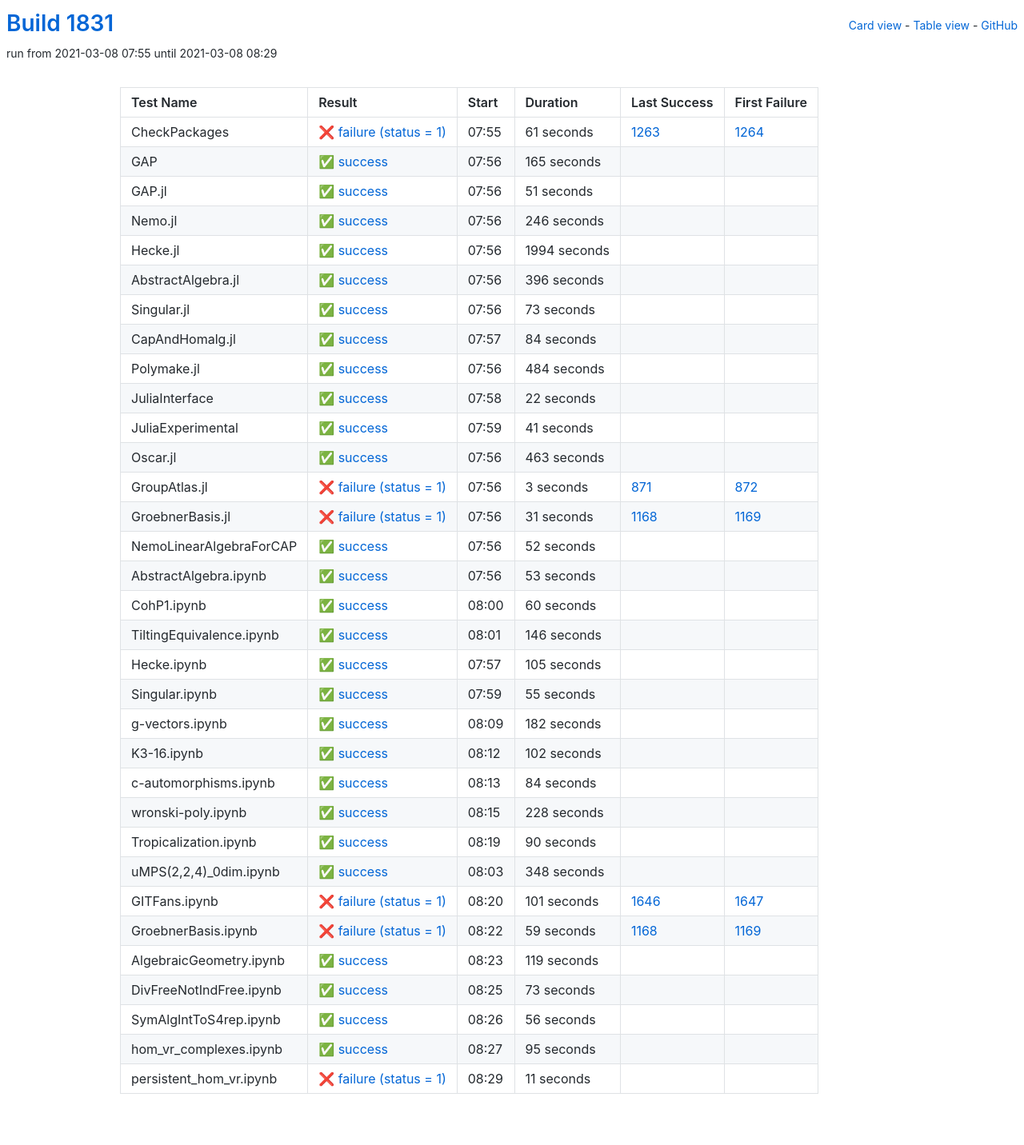
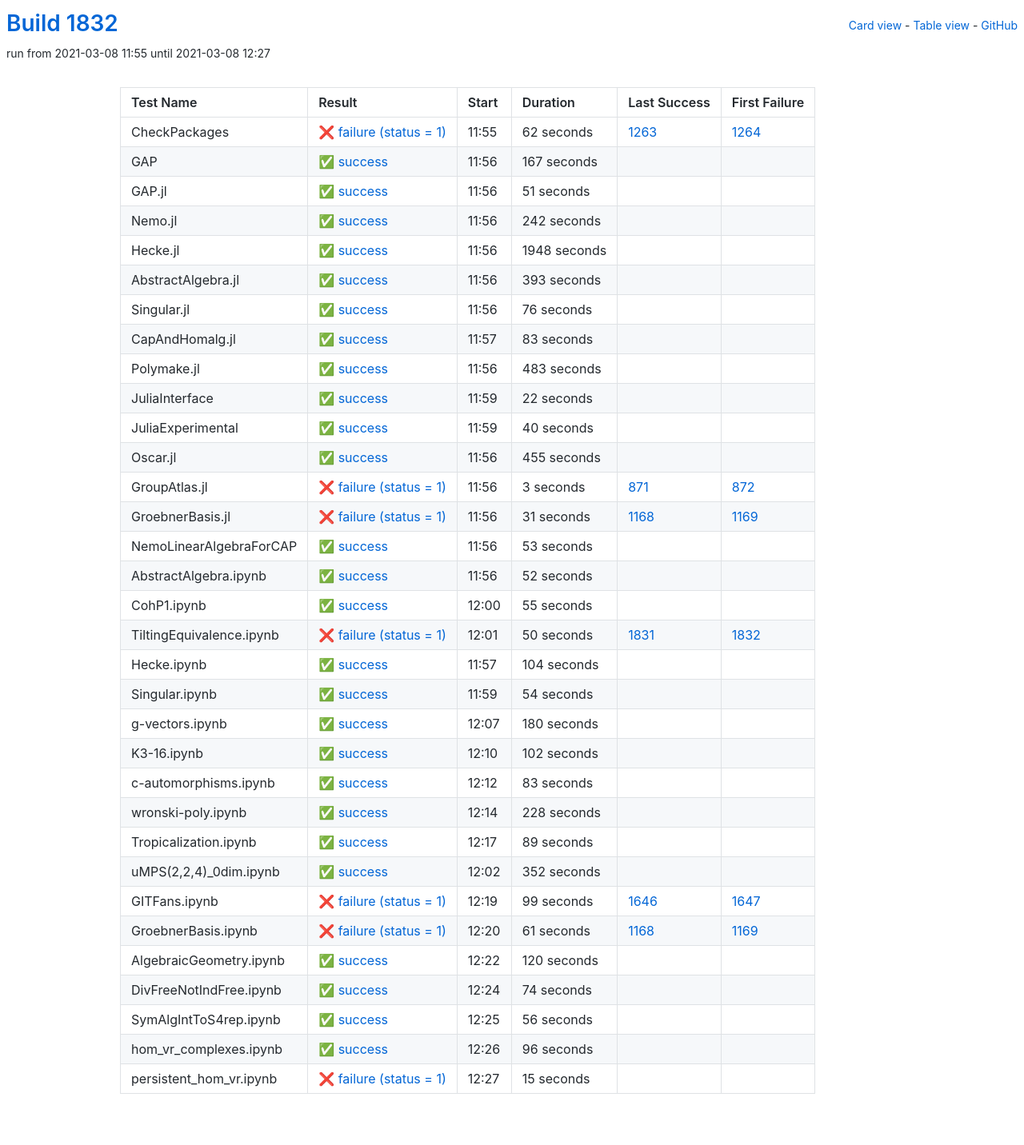
Before and after one commit to oscar-system/oscar-ci-status-stable, a Jekyll site: the page built from table.html, in a window 1280 px wide. Shown: the whole page at 80% size. Built offline with Jekyll 4.4.1, drawn with Linux system fonts in a browser that asks for light colours.

Commit message:
Build #1832

```diff
--- a/_data/ci.yml
+++ b/_data/ci.yml
@@ -1,6 +1,6 @@
 ---
-build: 1831
-build_url: https://oscarci.mathematik.uni-kl.de/job/oscar-stable/1831/
+build: 1832
+build_url: https://oscarci.mathematik.uni-kl.de/job/oscar-stable/1832/
 job: oscar-stable
 organization: oscar-system
 repo: oscar-ci-status-stable
@@ -8,32 +8,32 @@ repourl: https://github.com/oscar-system/oscar-ci-status-stable
 tests:
 - name: CheckPackages
   id: checkpackages
-  log: https://oscarci.mathematik.uni-kl.de/job/oscar-stable/1831/artifact/logs/build-1831/CheckPackages.log
-  start: 2021-03-08 07:55
+  log: https://oscarci.mathematik.uni-kl.de/job/oscar-stable/1832/artifact/logs/build-1832/CheckPackages.log
+  start: 2021-03-08 11:55
   success: false
   exitcode: 1
   status: failure
-  duration: 61
+  duration: 62
   last_success: 1263
   last_success_url: https://oscarci.mathematik.uni-kl.de/job/oscar-stable/1263/
   first_failure: 1264
   first_failure_url: https://oscarci.mathematik.uni-kl.de/job/oscar-stable/1264/
 - name: GAP
   id: gap
-  log: https://oscarci.mathematik.uni-kl.de/job/oscar-stable/1831/artifact/logs/build-1831/GAP.log
-  start: 2021-03-08 07:56
+  log: https://oscarci.mathematik.uni-kl.de/job/oscar-stable/1832/artifact/logs/build-1832/GAP.log
+  start: 2021-03-08 11:56
   success: true
   exitcode: 0
   status: success
-  duration: 165
+  duration: 167
   last_success: false
   last_success_url:
   first_failure: false
   first_failure_url:
 - name: GAP.jl
   id: gap-jl
-  log: https://oscarci.mathematik.uni-kl.de/job/oscar-stable/1831/artifact/logs/build-1831/GAP.jl.log
-  start: 2021-03-08 07:56
+  log: https://oscarci.mathematik.uni-kl.de/job/oscar-stable/1832/artifact/logs/build-1832/GAP.jl.log
+  start: 2021-03-08 11:56
   success: true
   exitcode: 0
   status: success
@@ -44,80 +44,80 @@ tests:
   first_failure_url:
 - name: Nemo.jl
   id: nemo-jl
-  log: https://oscarci.mathematik.uni-kl.de/job/oscar-stable/1831/artifact/logs/build-1831/Nemo.jl.log
-  start: 2021-03-08 07:56
+  log: https://oscarci.mathematik.uni-kl.de/job/oscar-stable/1832/artifact/logs/build-1832/Nemo.jl.log
+  start: 2021-03-08 11:56
   success: true
   exitcode: 0
   status: success
-  duration: 246
+  duration: 242
   last_success: false
   last_success_url:
   first_failure: false
   first_failure_url:
 - name: Hecke.jl
   id: hecke-jl
-  log: https://oscarci.mathematik.uni-kl.de/job/oscar-stable/1831/artifact/logs/build-1831/Hecke.jl.log
-  start: 2021-03-08 07:56
+  log: https://oscarci.mathematik.uni-kl.de/job/oscar-stable/1832/artifact/logs/build-1832/Hecke.jl.log
+  start: 2021-03-08 11:56
   success: true
   exitcode: 0
   status: success
-  duration: 1994
+  duration: 1948
   last_success: false
   last_success_url:
   first_failure: false
   first_failure_url:
 - name: AbstractAlgebra.jl
   id: abstractalgebra-jl
-  log: https://oscarci.mathematik.uni-kl.de/job/oscar-stable/1831/artifact/logs/build-1831/AbstractAlgebra.jl.log
-  start: 2021-03-08 07:56
+  log: https://oscarci.mathematik.uni-kl.de/job/oscar-stable/1832/artifact/logs/build-1832/AbstractAlgebra.jl.log
+  start: 2021-03-08 11:56
   success: true
   exitcode: 0
   status: success
-  duration: 396
+  duration: 393
   last_success: false
   last_success_url:
   first_failure: false
   first_failure_url:
 - name: Singular.jl
   id: singular-jl
-  log: https://oscarci.mathematik.uni-kl.de/job/oscar-stable/1831/artifact/logs/build-1831/Singular.jl.log
-  start: 2021-03-08 07:56
+  log: https://oscarci.mathematik.uni-kl.de/job/oscar-stable/1832/artifact/logs/build-1832/Singular.jl.log
+  start: 2021-03-08 11:56
   success: true
   exitcode: 0
   status: success
-  duration: 73
+  duration: 76
   last_success: false
   last_success_url:
   first_failure: false
   first_failure_url:
 - name: CapAndHomalg.jl
   id: capandhomalg-jl
-  log: https://oscarci.mathematik.uni-kl.de/job/oscar-stable/1831/artifact/logs/build-1831/CapAndHomalg.jl.log
-  start: 2021-03-08 07:57
+  log: https://oscarci.mathematik.uni-kl.de/job/oscar-stable/1832/artifact/logs/build-1832/CapAndHomalg.jl.log
+  start: 2021-03-08 11:57
   success: true
   exitcode: 0
   status: success
-  duration: 84
+  duration: 83
   last_success: false
   last_success_url:
   first_failure: false
   first_failure_url:
 - name: Polymake.jl
   id: polymake-jl
-  log: https://oscarci.mathematik.uni-kl.de/job/oscar-stable/1831/artifact/logs/build-1831/Polymake.jl.log
-  start: 2021-03-08 07:56
+  log: https://oscarci.mathematik.uni-kl.de/job/oscar-stable/1832/artifact/logs/build-1832/Polymake.jl.log
+  start: 2021-03-08 11:56
   success: true
   exitcode: 0
   status: success
-  duration: 484
+  duration: 483
   last_success: false
   last_success_url:
   first_failure: false
   first_failure_url:
 - name: JuliaInterface
   id: juliainterface
-  log: https://oscarci.mathematik.uni-kl.de/job/oscar-stable/1831/artifact/logs/build-1831/JuliaInterface.log
-  start: 2021-03-08 07:58
+  log: https://oscarci.mathematik.uni-kl.de/job/oscar-stable/1832/artifact/logs/build-1832/JuliaInterface.log
+  start: 2021-03-08 11:59
   success: true
   exitcode: 0
   status: success
@@ -128,32 +128,32 @@ tests:
   first_failure_url:
 - name: JuliaExperimental
   id: juliaexperimental
-  log: https://oscarci.mathematik.uni-kl.de/job/oscar-stable/1831/artifact/logs/build-1831/JuliaExperimental.log
-  start: 2021-03-08 07:59
+  log: https://oscarci.mathematik.uni-kl.de/job/oscar-stable/1832/artifact/logs/build-1832/JuliaExperimental.log
+  start: 2021-03-08 11:59
   success: true
   exitcode: 0
   status: success
-  duration: 41
+  duration: 40
   last_success: false
   last_success_url:
   first_failure: false
   first_failure_url:
 - name: Oscar.jl
   id: oscar-jl
-  log: https://oscarci.mathematik.uni-kl.de/job/oscar-stable/1831/artifact/logs/build-1831/Oscar.jl.log
-  start: 2021-03-08 07:56
+  log: https://oscarci.mathematik.uni-kl.de/job/oscar-stable/1832/artifact/logs/build-1832/Oscar.jl.log
+  start: 2021-03-08 11:56
   success: true
   exitcode: 0
   status: success
-  duration: 463
+  duration: 455
   last_success: false
   last_success_url:
   first_failure: false
   first_failure_url:
 - name: GroupAtlas.jl
   id: groupatlas-jl
-  log: https://oscarci.mathematik.uni-kl.de/job/oscar-stable/1831/artifact/logs/build-1831/GroupAtlas.jl.log
-  start: 2021-03-08 07:56
+  log: https://oscarci.mathematik.uni-kl.de/job/oscar-stable/1832/artifact/logs/build-1832/GroupAtlas.jl.log
+  start: 2021-03-08 11:56
   success: false
   exitcode: 1
   status: failure
@@ -164,8 +164,8 @@ tests:
   first_failure_url: https://oscarci.mathematik.uni-kl.de/job/oscar-stable/872/
 - name: GroebnerBasis.jl
   id: groebnerbasis-jl
-  log: https://oscarci.mathematik.uni-kl.de/job/oscar-stable/1831/artifact/logs/build-1831/GroebnerBasis.jl.log
-  start: 2021-03-08 07:56
+  log: https://oscarci.mathematik.uni-kl.de/job/oscar-stable/1832/artifact/logs/build-1832/GroebnerBasis.jl.log
+  start: 2021-03-08 11:56
   success: false
   exitcode: 1
   status: failure
@@ -176,8 +176,20 @@ tests:
   first_failure_url: https://oscarci.mathematik.uni-kl.de/job/oscar-stable/1169/
 - name: NemoLinearAlgebraForCAP
   id: nemolinearalgebraforcap
-  log: https://oscarci.mathematik.uni-kl.de/job/oscar-stable/1831/artifact/logs/build-1831/NemoLinearAlgebraForCAP.log
-  start: 2021-03-08 07:56
+  log: https://oscarci.mathematik.uni-kl.de/job/oscar-stable/1832/artifact/logs/build-1832/NemoLinearAlgebraForCAP.log
+  start: 2021-03-08 11:56
+  success: true
+  exitcode: 0
+  status: success
+  duration: 53
+  last_success: false
+  last_success_url:
+  first_failure: false
+  first_failure_url:
+- name: AbstractAlgebra.ipynb
+  id: abstractalgebra-ipynb
+  log: https://oscarci.mathematik.uni-kl.de/job/oscar-stable/1832/artifact/logs/build-1832/AbstractAlgebra.ipynb.log
+  start: 2021-03-08 11:56
   success: true
   exitcode: 0
   status: success
@@ -186,58 +198,10 @@ tests:
   last_success_url:
   first_failure: false
   first_failure_url:
-- name: AbstractAlgebra.ipynb
-  id: abstractalgebra-ipynb
-  log: https://oscarci.mathematik.uni-kl.de/job/oscar-stable/1831/artifact/logs/build-1831/AbstractAlgebra.ipynb.log
-  start: 2021-03-08 07:56
-  success: true
-  exitcode: 0
-  status: success
-  duration: 53
-  last_success: false
-  last_success_url:
-  first_failure: false
-  first_failure_url:
 - name: CohP1.ipynb
   id: cohp1-ipynb
-  log: https://oscarci.mathematik.uni-kl.de/job/oscar-stable/1831/artifact/logs/build-1831/CohP1.ipynb.log
-  start: 2021-03-08 08:00
-  success: true
-  exitcode: 0
-  status: success
-  duration: 60
-  last_success: false
-  last_success_url:
-  first_failure: false
-  first_failure_url:
-- name: TiltingEquivalence.ipynb
-  id: tiltingequivalence-ipynb
-  log: https://oscarci.mathematik.uni-kl.de/job/oscar-stable/1831/artifact/logs/build-1831/TiltingEquivalence.ipynb.log
-  start: 2021-03-08 08:01
-  success: true
-  exitcode: 0
-  status: success
-  duration: 146
-  last_success: false
-  last_success_url:
-  first_failure: false
-  first_failure_url:
-- name: Hecke.ipynb
-  id: hecke-ipynb
-  log: https://oscarci.mathematik.uni-kl.de/job/oscar-stable/1831/artifact/logs/build-1831/Hecke.ipynb.log
-  start: 2021-03-08 07:57
-  success: true
-  exitcode: 0
-  status: success
-  duration: 105
-  last_success: false
-  last_success_url:
-  first_failure: false
-  first_failure_url:
-- name: Singular.ipynb
-  id: singular-ipynb
-  log: https://oscarci.mathematik.uni-kl.de/job/oscar-stable/1831/artifact/logs/build-1831/Singular.ipynb.log
-  start: 2021-03-08 07:59
+  log: https://oscarci.mathematik.uni-kl.de/job/oscar-stable/1832/artifact/logs/build-1832/CohP1.ipynb.log
+  start: 2021-03-08 12:00
   success: true
   exitcode: 0
   status: success
@@ -246,22 +210,58 @@ tests:
   last_success_url:
   first_failure: false
   first_failure_url:
-- name: g-vectors.ipynb
-  id: g-vectors-ipynb
-  log: https://oscarci.mathematik.uni-kl.de/job/oscar-stable/1831/artifact/logs/build-1831/g-vectors.ipynb.log
-  start: 2021-03-08 08:09
+- name: TiltingEquivalence.ipynb
+  id: tiltingequivalence-ipynb
+  log: https://oscarci.mathematik.uni-kl.de/job/oscar-stable/1832/artifact/logs/build-1832/TiltingEquivalence.ipynb.log
+  start: 2021-03-08 12:01
+  success: false
+  exitcode: 1
+  status: failure
+  duration: 50
+  last_success: 1831
+  last_success_url: https://oscarci.mathematik.uni-kl.de/job/oscar-stable/1831/
+  first_failure: 1832
+  first_failure_url: https://oscarci.mathematik.uni-kl.de/job/oscar-stable/1832/
+- name: Hecke.ipynb
+  id: hecke-ipynb
+  log: https://oscarci.mathematik.uni-kl.de/job/oscar-stable/1832/artifact/logs/build-1832/Hecke.ipynb.log
+  start: 2021-03-08 11:57
   success: true
   exitcode: 0
   status: success
-  duration: 182
+  duration: 104
+  last_success: false
+  last_success_url:
+  first_failure: false
+  first_failure_url:
+- name: Singular.ipynb
+  id: singular-ipynb
+  log: https://oscarci.mathematik.uni-kl.de/job/oscar-stable/1832/artifact/logs/build-1832/Singular.ipynb.log
+  start: 2021-03-08 11:59
+  success: true
+  exitcode: 0
+  status: success
+  duration: 54
+  last_success: false
+  last_success_url:
+  first_failure: false
+  first_failure_url:
+- name: g-vectors.ipynb
+  id: g-vectors-ipynb
+  log: https://oscarci.mathematik.uni-kl.de/job/oscar-stable/1832/artifact/logs/build-1832/g-vectors.ipynb.log
+  start: 2021-03-08 12:07
+  success: true
+  exitcode: 0
+  status: success
+  duration: 180
   last_success: false
   last_success_url:
   first_failure: false
   first_failure_url:
 - name: K3-16.ipynb
   id: k3-16-ipynb
-  log: https://oscarci.mathematik.uni-kl.de/job/oscar-stable/1831/artifact/logs/build-1831/K3-16.ipynb.log
-  start: 2021-03-08 08:12
+  log: https://oscarci.mathematik.uni-kl.de/job/oscar-stable/1832/artifact/logs/build-1832/K3-16.ipynb.log
+  start: 2021-03-08 12:10
   success: true
   exitcode: 0
   status: success
@@ -272,20 +272,20 @@ tests:
   first_failure_url:
 - name: c-automorphisms.ipynb
   id: c-automorphisms-ipynb
-  log: https://oscarci.mathematik.uni-kl.de/job/oscar-stable/1831/artifact/logs/build-1831/c-automorphisms.ipynb.log
-  start: 2021-03-08 08:13
+  log: https://oscarci.mathematik.uni-kl.de/job/oscar-stable/1832/artifact/logs/build-1832/c-automorphisms.ipynb.log
+  start: 2021-03-08 12:12
   success: true
   exitcode: 0
   status: success
-  duration: 84
+  duration: 83
   last_success: false
   last_success_url:
   first_failure: false
   first_failure_url:
 - name: wronski-poly.ipynb
   id: wronski-poly-ipynb
-  log: https://oscarci.mathematik.uni-kl.de/job/oscar-stable/1831/artifact/logs/build-1831/wronski-poly.ipynb.log
-  start: 2021-03-08 08:15
+  log: https://oscarci.mathematik.uni-kl.de/job/oscar-stable/1832/artifact/logs/build-1832/wronski-poly.ipynb.log
+  start: 2021-03-08 12:14
   success: true
   exitcode: 0
   status: success
@@ -296,80 +296,80 @@ tests:
   first_failure_url:
 - name: Tropicalization.ipynb
   id: tropicalization-ipynb
-  log: https://oscarci.mathematik.uni-kl.de/job/oscar-stable/1831/artifact/logs/build-1831/Tropicalization.ipynb.log
-  start: 2021-03-08 08:19
+  log: https://oscarci.mathematik.uni-kl.de/job/oscar-stable/1832/artifact/logs/build-1832/Tropicalization.ipynb.log
+  start: 2021-03-08 12:17
   success: true
   exitcode: 0
   status: success
-  duration: 90
+  duration: 89
   last_success: false
   last_success_url:
   first_failure: false
   first_failure_url:
 - name: uMPS(2,2,4)_0dim.ipynb
   id: umps-2-2-4-0dim-ipynb
-  log: https://oscarci.mathematik.uni-kl.de/job/oscar-stable/1831/artifact/logs/build-1831/uMPS-2-2-4-_0dim.ipynb.log
-  start: 2021-03-08 08:03
+  log: https://oscarci.mathematik.uni-kl.de/job/oscar-stable/1832/artifact/logs/build-1832/uMPS-2-2-4-_0dim.ipynb.log
+  start: 2021-03-08 12:02
   success: true
   exitcode: 0
   status: success
-  duration: 348
+  duration: 352
   last_success: false
   last_success_url:
   first_failure: false
   first_failure_url:
 - name: GITFans.ipynb
   id: gitfans-ipynb
-  log: https://oscarci.mathematik.uni-kl.de/job/oscar-stable/1831/artifact/logs/build-1831/GITFans.ipynb.log
-  start: 2021-03-08 08:20
+  log: https://oscarci.mathematik.uni-kl.de/job/oscar-stable/1832/artifact/logs/build-1832/GITFans.ipynb.log
+  start: 2021-03-08 12:19
   success: false
   exitcode: 1
   status: failure
-  duration: 101
+  duration: 99
   last_success: 1646
   last_success_url: https://oscarci.mathematik.uni-kl.de/job/oscar-stable/1646/
   first_failure: 1647
   first_failure_url: https://oscarci.mathematik.uni-kl.de/job/oscar-stable/1647/
 - name: GroebnerBasis.ipynb
   id: groebnerbasis-ipynb
-  log: https://oscarci.mathematik.uni-kl.de/job/oscar-stable/1831/artifact/logs/build-1831/GroebnerBasis.ipynb.log
-  start: 2021-03-08 08:22
+  log: https://oscarci.mathematik.uni-kl.de/job/oscar-stable/1832/artifact/logs/build-1832/GroebnerBasis.ipynb.log
+  start: 2021-03-08 12:20
   success: false
   exitcode: 1
   status: failure
-  duration: 59
+  duration: 61
   last_success: 1168
   last_success_url: https://oscarci.mathematik.uni-kl.de/job/oscar-stable/1168/
   first_failure: 1169
   first_failure_url: https://oscarci.mathematik.uni-kl.de/job/oscar-stable/1169/
 - name: AlgebraicGeometry.ipynb
   id: algebraicgeometry-ipynb
-  log: https://oscarci.mathematik.uni-kl.de/job/oscar-stable/1831/artifact/logs/build-1831/AlgebraicGeometry.ipynb.log
-  start: 2021-03-08 08:23
+  log: https://oscarci.mathematik.uni-kl.de/job/oscar-stable/1832/artifact/logs/build-1832/AlgebraicGeometry.ipynb.log
+  start: 2021-03-08 12:22
   success: true
   exitcode: 0
   status: success
-  duration: 119
+  duration: 120
   last_success: false
   last_success_url:
   first_failure: false
   first_failure_url:
 - name: DivFreeNotIndFree.ipynb
   id: divfreenotindfree-ipynb
-  log: https://oscarci.mathematik.uni-kl.de/job/oscar-stable/1831/artifact/logs/build-1831/DivFreeNotIndFree.ipynb.log
-  start: 2021-03-08 08:25
+  log: https://oscarci.mathematik.uni-kl.de/job/oscar-stable/1832/artifact/logs/build-1832/DivFreeNotIndFree.ipynb.log
+  start: 2021-03-08 12:24
   success: true
   exitcode: 0
   status: success
-  duration: 73
+  duration: 74
   last_success: false
   last_success_url:
   first_failure: false
   first_failure_url:
 - name: SymAlgIntToS4rep.ipynb
   id: symalginttos4rep-ipynb
-  log: https://oscarci.mathematik.uni-kl.de/job/oscar-stable/1831/artifact/logs/build-1831/SymAlgIntToS4rep.ipynb.log
-  start: 2021-03-08 08:26
+  log: https://oscarci.mathematik.uni-kl.de/job/oscar-stable/1832/artifact/logs/build-1832/SymAlgIntToS4rep.ipynb.log
+  start: 2021-03-08 12:25
   success: true
   exitcode: 0
   status: success
@@ -380,24 +380,24 @@ tests:
   first_failure_url:
 - name: hom_vr_complexes.ipynb
   id: hom-vr-complexes-ipynb
-  log: https://oscarci.mathematik.uni-kl.de/job/oscar-stable/1831/artifact/logs/build-1831/hom_vr_complexes.ipynb.log
-  start: 2021-03-08 08:27
+  log: https://oscarci.mathematik.uni-kl.de/job/oscar-stable/1832/artifact/logs/build-1832/hom_vr_complexes.ipynb.log
+  start: 2021-03-08 12:26
   success: true
   exitcode: 0
   status: success
-  duration: 95
+  duration: 96
   last_success: false
   last_success_url:
   first_failure: false
   first_failure_url:
 - name: persistent_hom_vr.ipynb
   id: persistent-hom-vr-ipynb
-  log: https://oscarci.mathematik.uni-kl.de/job/oscar-stable/1831/artifact/logs/build-1831/persistent_hom_vr.ipynb.log
-  start: 2021-03-08 08:29
+  log: https://oscarci.mathematik.uni-kl.de/job/oscar-stable/1832/artifact/logs/build-1832/persistent_hom_vr.ipynb.log
+  start: 2021-03-08 12:27
   success: false
   exitcode: 1
   status: failure
-  duration: 11
+  duration: 15
   last_success: false
   last_success_url:
   first_failure: false
```
Also changed, not shown: README.md.
